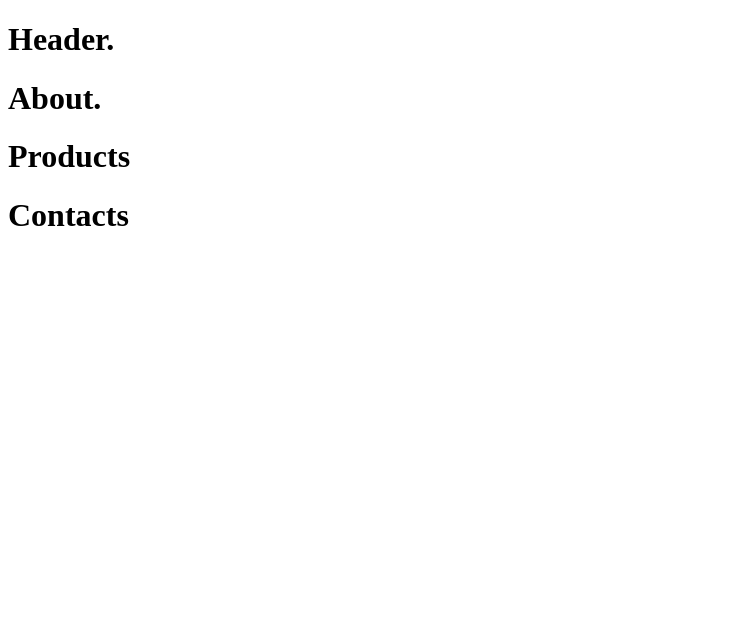
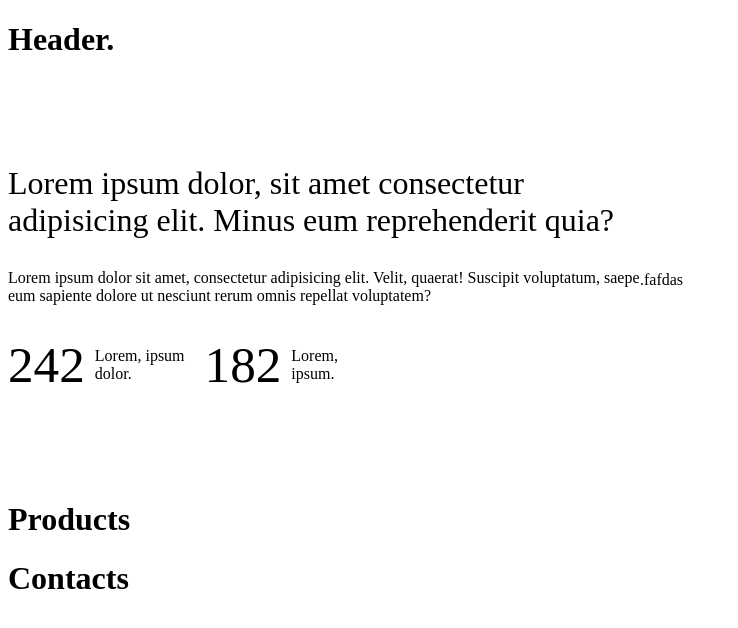
Before and after one commit to isaac-kg/salon, a React (Vite) app: page / in a window 1280 px wide. Shown: the top 628 px of the page, without its empty margins (0-738 px from the left). Built offline with nearby package versions, Linux system fonts and the light colour scheme.

Commit message:
about section

```diff
--- /dev/null
+++ b/src/components/about/about.css
@@ -0,0 +1,38 @@
+
+.about{
+    display: flex;
+    align-items: center;
+    min-height: 50vh;
+}
+
+.about__info{
+    flex: 1;
+}
+
+.about__images{
+    flex: 1;
+}
+
+.about__info-header{
+    font-weight: 500;
+    font-size: 2em;
+}
+
+.about__info-text{
+    margin: 30px 0px;
+}
+
+.about__info-service{
+    display: flex;
+    gap: 20px;
+}
+.about__service{
+    display: flex;
+    align-items: center;
+    gap: 10px;
+}
+
+.about__service-header{
+    font-weight: 400;
+    font-size: 3.2em;
+}
--- a/src/components/about/index.jsx
+++ b/src/components/about/index.jsx
@@ -1,7 +1,32 @@
+import React from "react";
+import "./about.css"
 const About = props => {
-    return (
-        <h1>About.</h1>
-    )
+  return (
+    <div className="about">
+      <div className="about__info">
+        <div className="about__info-header">
+          Lorem ipsum dolor, sit amet consectetur adipisicing elit. Minus eum reprehenderit quia?
+        </div>
+        <div className="about__info-text">
+          Lorem ipsum dolor sit amet, consectetur adipisicing elit. Velit, quaerat! Suscipit voluptatum,
+           saepe eum sapiente dolore ut nesciunt rerum omnis repellat voluptatem?
+        </div>
+        <div className="about__info-service">
+          <div className="about__service">
+            <span className="about__service-header">242</span>
+            <span>Lorem, ipsum<br/> dolor.</span>
+          </div>
+          <div className="about__service">
+            <span className="about__service-header">182</span>
+            <span>Lorem,<br/> ipsum.</span>
+          </div>
+        </div>
+      </div>
+      <div className="about__images">
+        .fafdas
+      </div>
+    </div>
+  )
 }
 
 export default About;
```
